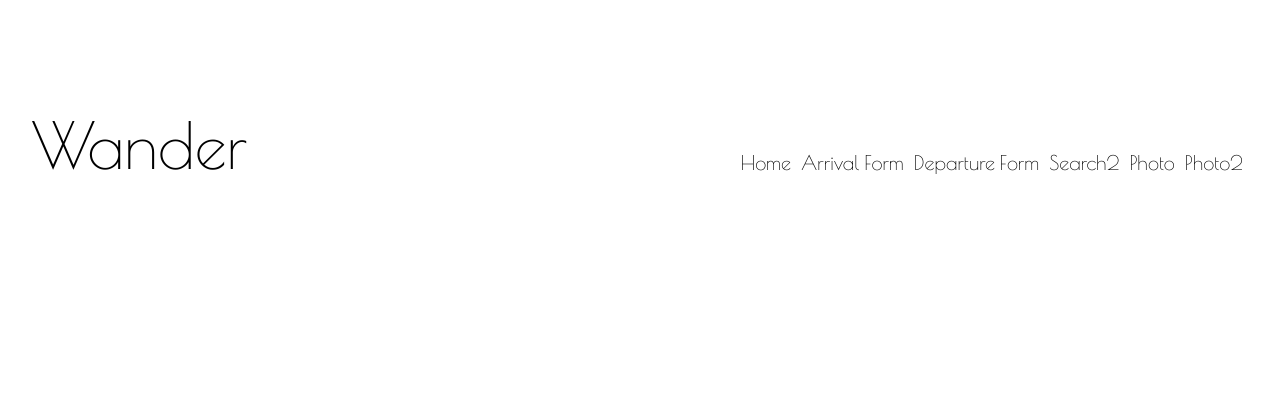
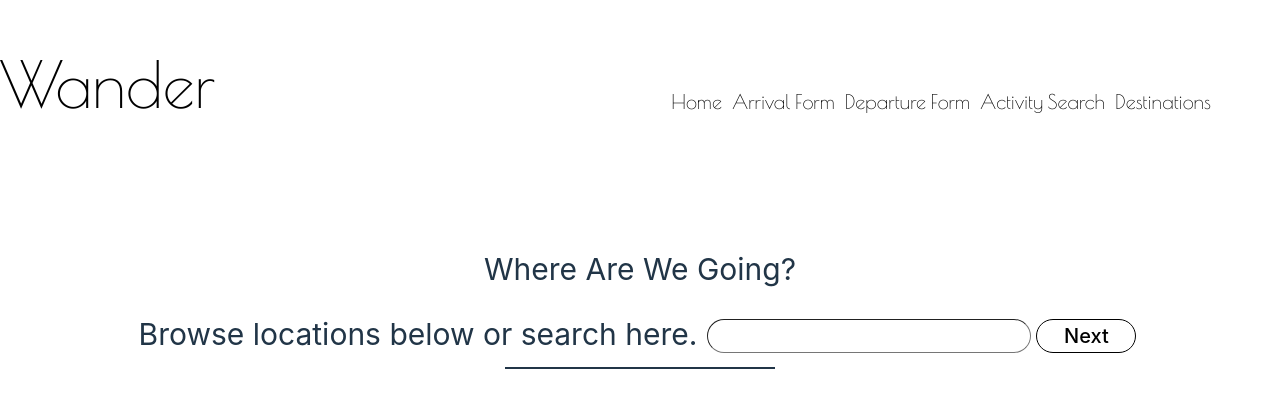
Before and after one commit to mjchin1/WanderApp--In-Progress, a React (Vite) app in the folder client/: page /activity-search in a window 1280 px wide. Shown: the part 201-608 px from the top of the page. Built offline with nearby package versions, Linux system fonts and the light colour scheme; a web font is replaced by a local one.

Commit message:
setting up activity search bar

```diff
--- a/client/src/App.jsx
+++ b/client/src/App.jsx
@@ -19,6 +19,7 @@ import PlacesSearchBar from './components/PlacesSearchBar'
 import PlacesSearchBar2 from './components/PlacesSearchBar2'
 import PlacePhoto from './components/PlacePhoto'
 import PlacePhoto2 from './components/PlacePhoto2'
+import ActivitySearchBar from './components/ActivitySearchBar'
 import './App.css'
 import moment from 'moment'
 
@@ -225,6 +226,8 @@ function App() {
     <Route path='/place-search2' element={<PlacesSearchBar2 setPlaceId={setPlaceId} destination={destination} setDestination={setDestination}/>}/>
     <Route path='/place-photo' element={<PlacePhoto photoName={photoName} setPhotoName={setPhotoName} setPlaceId={setPlaceId} placeId={placeId} destination={destination} setDestination={setDestination}/>}/>
     <Route path='/place-photo2' element={<PlacePhoto2 photoName={photoName} setPhotoName={setPhotoName} setPlaceId={setPlaceId} placeId={placeId} destination={destination} setDestination={setDestination}/>}/>
+    <Route path='/activity-search' element={<ActivitySearchBar/>}/>
+
     </Routes>
     </div>
     </>
--- /dev/null
+++ b/client/src/components/ActivitySearchBar.jsx
@@ -0,0 +1,94 @@
+import { useState } from 'react';
+import { useNavigate } from 'react-router-dom';
+
+export default function ActivitySearchBar({}) {
+
+  const [input, setInput] = useState("");
+  const [searchResults, setSearchResults] = useState([]);
+
+  const navigate = useNavigate()
+
+  function handleInputChange(event) {
+    event.preventDefault();
+    setInput(event.target.value)
+    input && handleSubmit(event)
+  }
+
+  function formatDestination(string) {
+    let splitString = string.split(",");
+    let city = splitString[0].trim();
+    let state = splitString[1].trim();
+    let country = splitString[splitString.length-1].trim();
+    let reformattedString = ""
+
+    if (country === "USA") {
+      reformattedString = `${city + ", " + state}`
+    } else {
+    reformattedString = `${city + ", " + country}`
+    }
+    return (reformattedString)
+  }
+
+  async function handleSubmit(event) {
+    event.preventDefault();
+    try {
+      const response = await fetch('https://places.googleapis.com/v1/places:autocomplete', {
+        method: "POST",
+        headers: {
+          'Content-Type': 'application/json',
+          'X-Goog-Api-Key': import.meta.env.VITE_PLACES_API_KEY
+        },
+        body: JSON.stringify({
+          input,
+          includeQueryPredictions: true,
+          // includedPrimaryTypes: ["locality"],
+        })
+      });
+      const result = await response.json();
+      setSearchResults(result.suggestions)
+      console.log(result)
+      console.log(input)
+      // setPlaceId(null)
+
+
+    } catch (error) {
+    }
+
+
+    }
+
+  return (
+    <>
+      <div>
+      <p className="searchBarText">Where Are We Going?</p>
+      <form onSubmit={handleSubmit}>
+      <label className="destinationSearchBar">
+          <p className="searchBarText">Browse locations below or search here.</p>
+          <input className="searchBarInput"
+            value={input}
+            onChange={handleInputChange}
+          />
+          <button className="searchBarButton"
+          onClick={() => {
+                navigate("/add-activity")}
+          }>Next</button>
+        </label>
+      </form>
+      </div>
+
+      <div className="searchResultsContainer">
+    {searchResults.map((result)=>(
+        <div key={result.placePrediction.placeId}>
+        <button className="searchResultsButton clearButton"
+        onClick={() => {setInput(result.placePrediction.text.text)
+          setDestination(formatDestination(result.placePrediction.text.text))
+          setPlaceId(result.placePrediction.placeId)
+        }}
+        >{result.placePrediction.text.text}</button>
+        </div>
+    ))
+    }
+      </div>
+    </>
+  );
+};
--- a/client/src/components/Navigations.jsx
+++ b/client/src/components/Navigations.jsx
@@ -9,12 +9,13 @@ export default function Navigations() {
             {/* <Link to = '/departures'>Departures</Link> */}
             <Link to = '/add-arrival'>Arrival Form</Link>
             <Link to = '/add-departure'>Departure Form</Link>
-            <Link to = '/place-search2'>Search2</Link>
-            <Link to = '/place-photo'>Photo</Link>
-            <Link to = '/place-photo2'>Photo2</Link>
+            {/* <Link to = '/place-search2'>Search2</Link> */}
+            <Link to = '/activity-search'>Activity Search</Link>
+            {/* <Link to = '/place-photo'>Photo</Link>
+            <Link to = '/place-photo2'>Photo2</Link> */}
             {/* <Link to = '/add-activity'>Activity Form</Link> */}
             {/* <Link to = '/add-trip'>Add Trip Form</Link> */}
-            {/* <Link to = '/destinations'>Destinations</Link> */}
+            <Link to = '/destinations'>Destinations</Link>
             {/* <Link to = '/trip/:id'>Single Trip</Link> */}
             {/* <Link to = '/activity-types'>Activity Types</Link> */}
 
```
